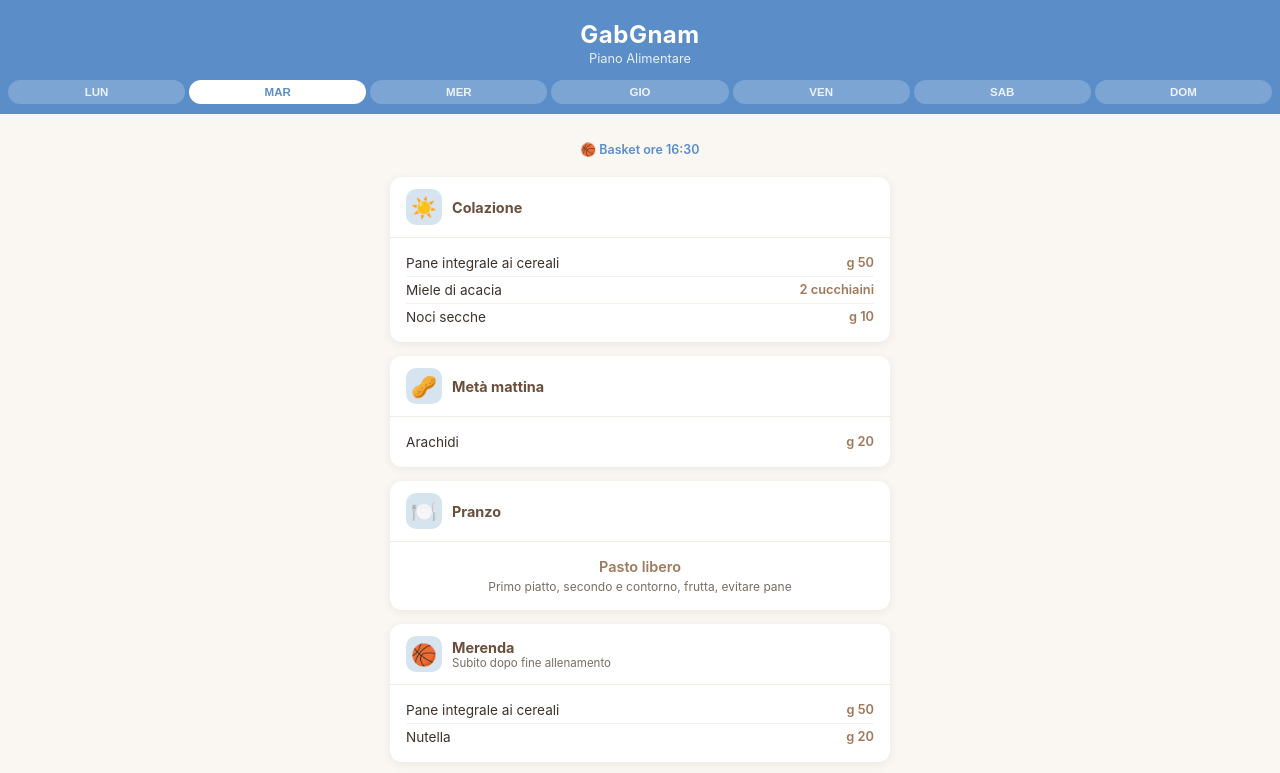
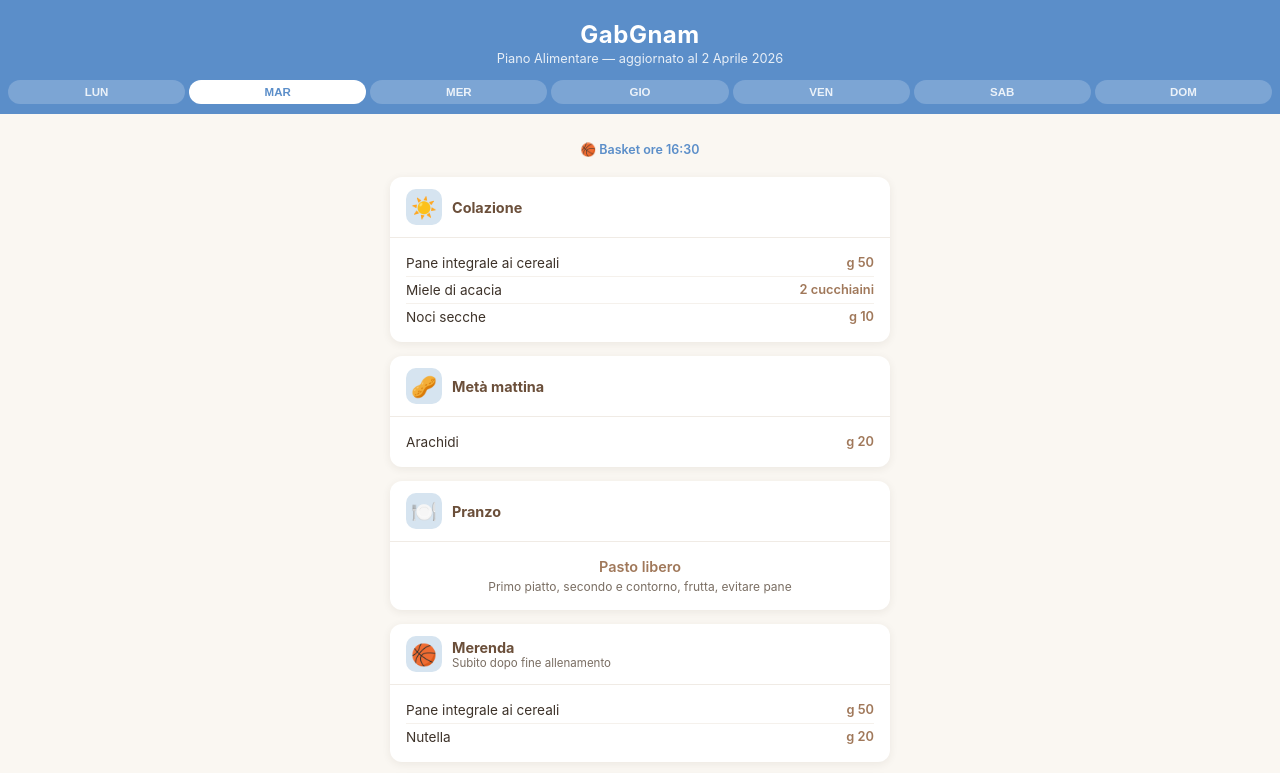
Before and after one commit to marcomauro/gabgnam, a plain HTML site: page index.html in a window 1280 px wide. Shown: the top 773 px of the page. Drawn offline with Linux system fonts and the light colour scheme.

Commit message:
Aggiorna sottotitolo con data aggiornamento piano alimentare
Co-Authored-By: Claude Opus 4.6 (1M context) <noreply@anthropic.com>

```diff
--- a/index.html
+++ b/index.html
@@ -14,7 +14,7 @@
 <body>
   <header>
     <h1>GabGnam</h1>
-    <p class="subtitle">Piano Alimentare</p>
+    <p class="subtitle">Piano Alimentare — aggiornato al 2 Aprile 2026</p>
   </header>
 
   <nav id="day-tabs" role="tablist"></nav>
```
